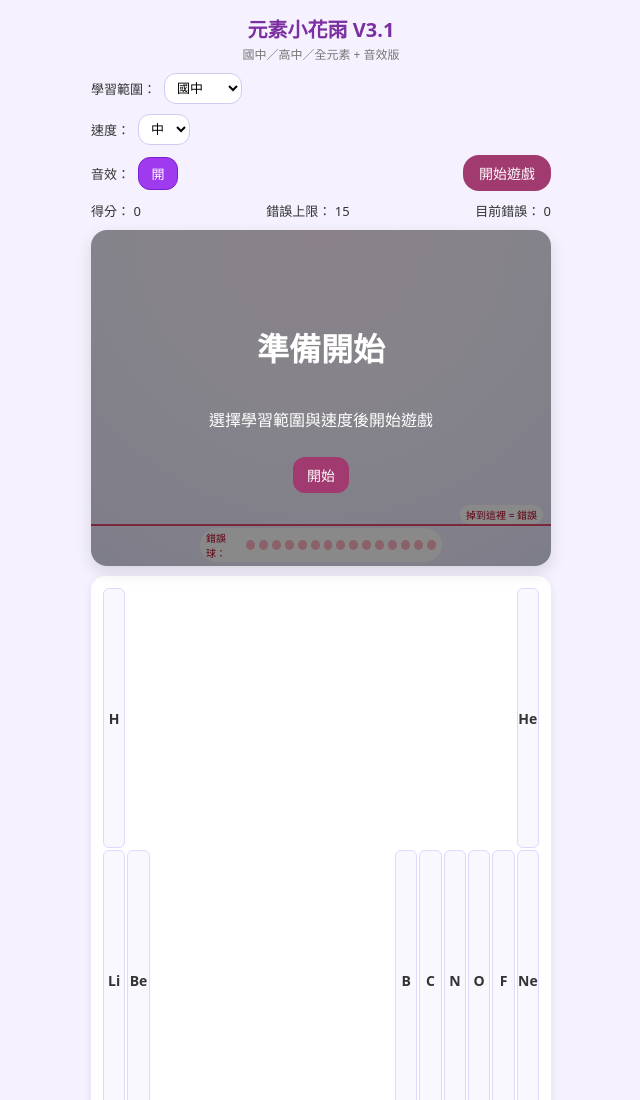
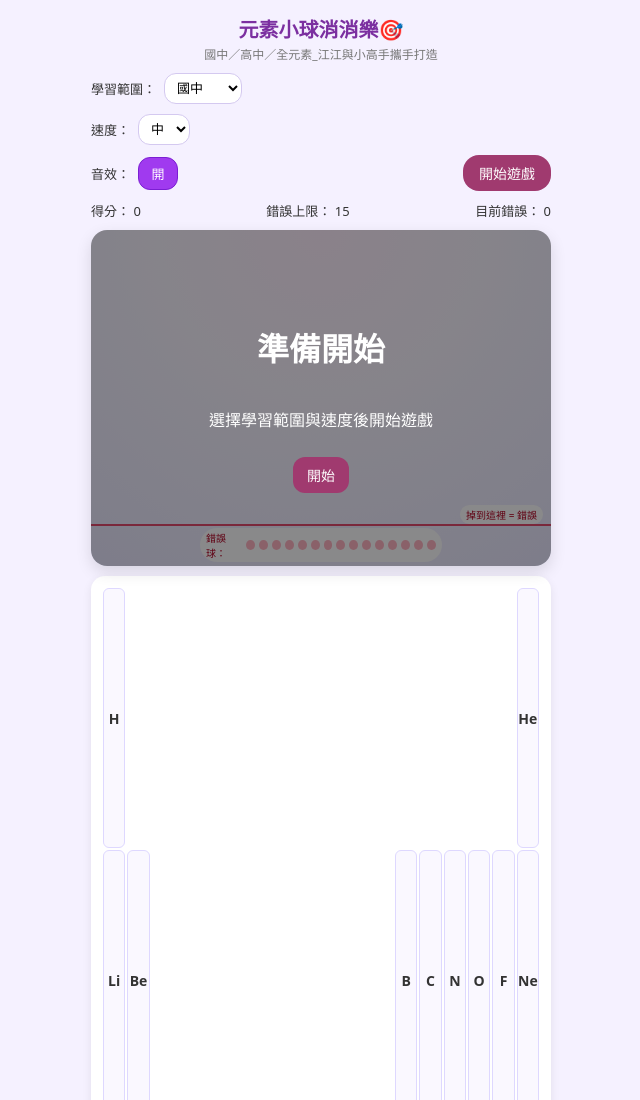
Before and after one commit to Elina-ching/element-game, a plain HTML site: page index.html in a window 1280 px wide. Shown: the top 1100 px of the page, without its empty margins (319-959 px from the left). Drawn offline with Linux system fonts and the light colour scheme.

```diff
--- a/index.html
+++ b/index.html
@@ -2,7 +2,7 @@
 <html lang="zh-Hant">
 <head>
   <meta charset="UTF-8">
-  <title>江江元素小花雨｜國中／高中／全元素</title>
+<title>元素小球消消樂🎯</title>
   <meta name="viewport" content="width=device-width, initial-scale=1.0">
 
   <style>
@@ -242,8 +242,8 @@
 
     <!-- ====== 標題 ====== -->
     <div class="title-box">
-      <div class="title">元素小花雨 V3.1</div>
-      <div class="subtitle">國中／高中／全元素 + 音效版</div>
+      <div class="title">元素小球消消樂🎯</div>
+      <div class="subtitle">國中／高中／全元素_江江與小高手攜手打造</div>
     </div>
     <!-- ====== 學習範圍 ====== -->
     <div class="select-row">
```
